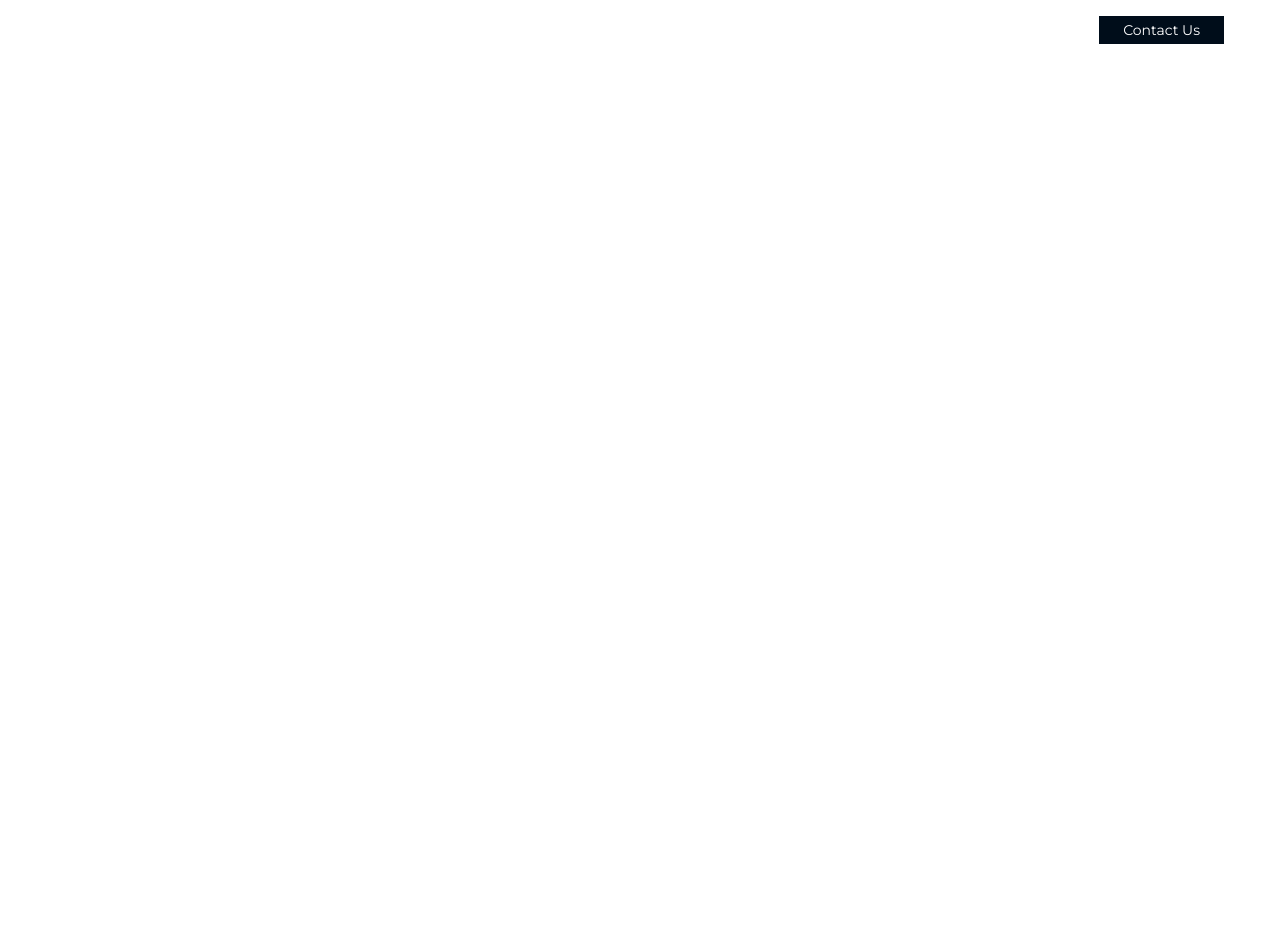
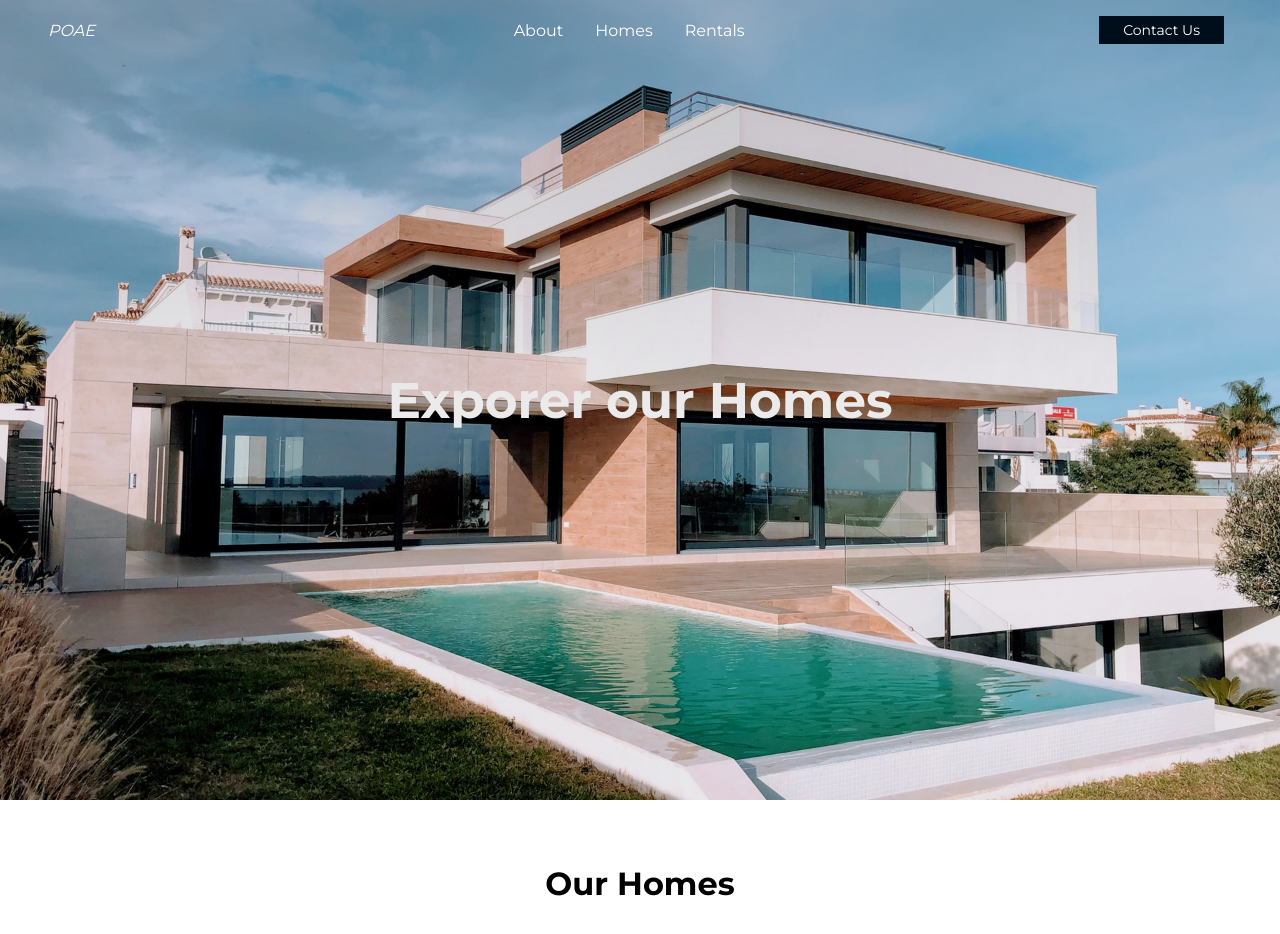
Before and after one commit to cyryll/real-estate, a React (Create React App) app: page /about in a window 1280 px wide. Shown: the top 934 px of the page. Before the commit the page ends 800 px from the top, so only its background shows below. Built offline with nearby package versions, Linux system fonts and the light colour scheme.

Commit message:
about/rental pages

```diff
--- a/src/App.js
+++ b/src/App.js
@@ -8,6 +8,8 @@ import Navbar from "./components/Navbar/Navbar";
 import GlobalStyle from "./globalStyles";
 import LandingPage from './pages/LandingPage';
 import Homes from './pages/Homes';
+import About from './pages/About';
+import Rentals from './pages/Rentals';
 
 function App() {
   const [isOpen, setIsOpen] = useState(false)
@@ -23,6 +25,8 @@ function App() {
       <Switch>
         <Route path="/" exact component = {LandingPage}/>
         <Route path="/homes" component = {Homes}/>
+        <Route path="/about" component = {About}/>
+        <Route path="/rentals" component = {Rentals}/>
       </Switch>
     </>
   );
--- a/src/pages/About.js
+++ b/src/pages/About.js
@@ -1,3 +1,5 @@
+import Cards from "../components/Cards/Cards"
+
 const About = () => {
     return (
         <>
--- a/src/pages/Rentals.js
+++ b/src/pages/Rentals.js
@@ -1,3 +1,5 @@
+import Cards from "../components/Cards/Cards"
+
 const Rentals = () => {
     return (
         <>
```
Also changed, not shown: 1 other file (tests, documents, lock files or other folders).
